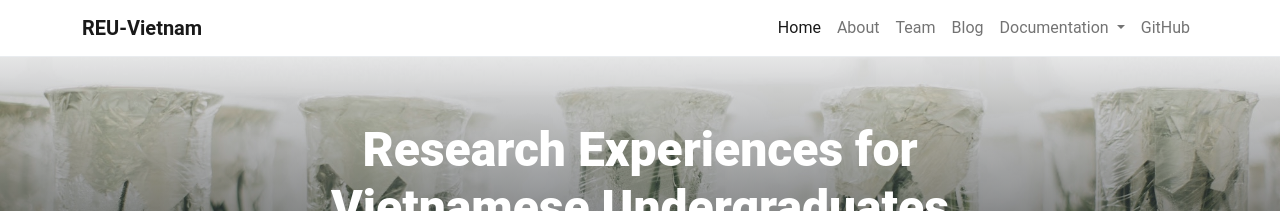
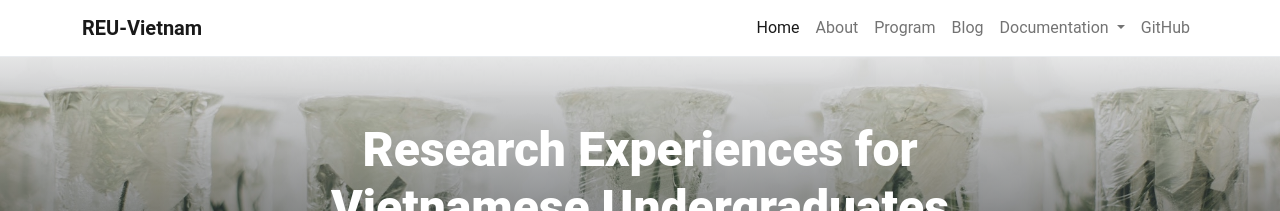
Before and after one commit to adm-vietnam/adm-vietnam.github.io, a Jekyll site: the page built from pages/home.md, in a window 1280 px wide. Shown: the top 211 px of the page. Built offline with Jekyll 4.4.1, drawn with Linux system fonts in a browser that asks for light colours.

Commit message:
Update navigation.yml

```diff
--- a/_data/navigation.yml
+++ b/_data/navigation.yml
@@ -4,8 +4,8 @@
   href: /
 - text: About
   href: /about/
-- text: Team
-  href: /team/
+- text: Program
+  href: /Program/
 - text: Blog
   href: /news/
 - text: Documentation
```
